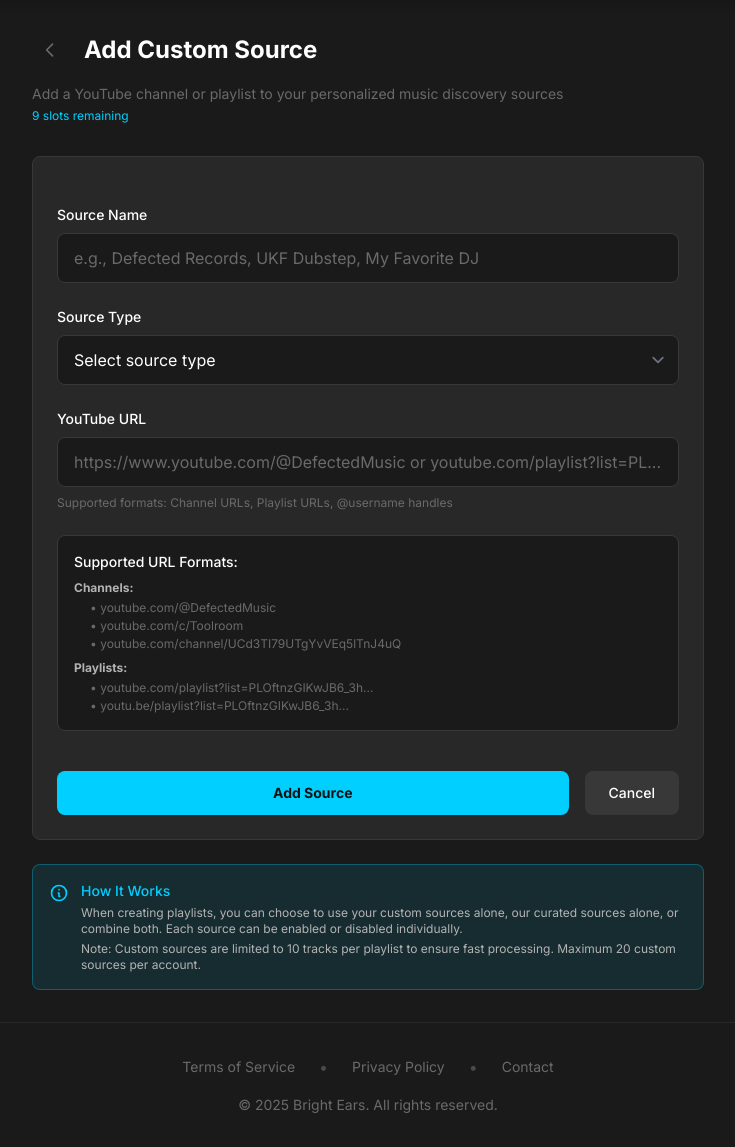
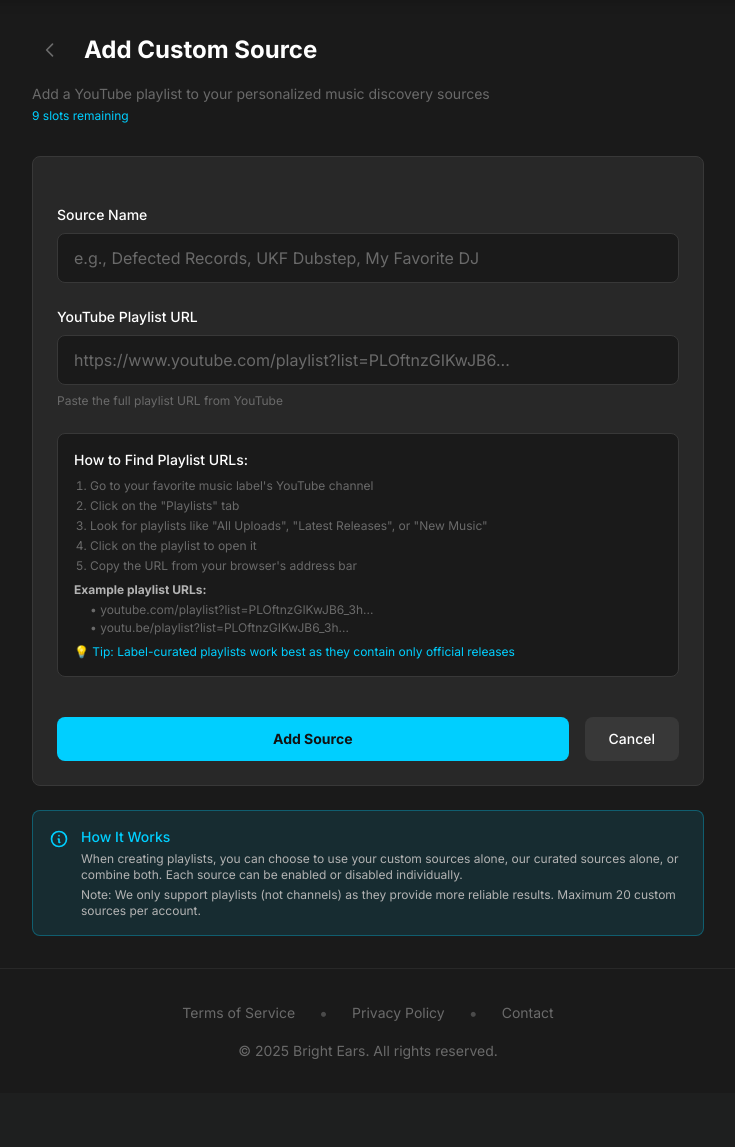
Before and after one commit to brightears/spotify-playlist-generator, a Flask app: template templates/add_source.html in a window 1280 px wide. Shown: the part 73-1220 px from the top of the page, without its empty margins (272-1007 px from the left). After the commit the page ends 1132 px from the top, so only its background shows below. Run offline with Flask 3, Linux system fonts and the light colour scheme; the template is opened without the code that fills it: most values are stand-ins (such as "Sample title", 1, 10 or a date in 2020); some libraries are stand-ins or nearby versions.

Commit message:
feat: simplify custom sources to playlist-only
- Removed source type dropdown from add source form
- Added hidden input to always set source_type to 'playlist'
- Updated all UI text to reference playlists only
- Added clear step-by-step instructions on finding playlist URLs
- Added helpful tip about label-curated playlists
- Updated placeholder and help text

Benefits:
- Simpler user experience
- More reliable results (playlists are curated)
- Avoids channel date/filtering issues
- Clearer instructions for users

🤖 Generated with [Claude Code](https://claude.ai/code)

Co-Authored-By: Claude <noreply@anthropic.com>

```diff
--- a/templates/add_source.html
+++ b/templates/add_source.html
@@ -14,7 +14,7 @@
                 </a>
                 <h1 class="text-white text-2xl font-bold">Add Custom Source</h1>
             </div>
-            <p class="text-[#6a6a6a] text-sm">Add a YouTube channel or playlist to your personalized music discovery sources</p>
+            <p class="text-[#6a6a6a] text-sm">Add a YouTube playlist to your personalized music discovery sources</p>
             {% if current_count is defined and max_sources is defined %}
             <p class="text-[#00CFFF] text-xs mt-1">{{ max_sources - current_count }} slot{{ 's' if (max_sources - current_count) != 1 else '' }} remaining</p>
             {% endif %}
@@ -30,42 +30,34 @@
                            placeholder="e.g., Defected Records, UKF Dubstep, My Favorite DJ">
                 </div>
 
-                <div>
-                    <label for="source_type" class="block text-white text-sm font-medium mb-2">Source Type</label>
-                    <select id="source_type" name="source_type" required
-                            class="w-full px-4 py-3 bg-[#1a1a1a] border border-[#383838] rounded-lg text-white focus:outline-none focus:ring-2 focus:ring-[#00CFFF] focus:border-transparent">
-                        <option value="">Select source type</option>
-                        <option value="channel">YouTube Channel</option>
-                        <option value="playlist">YouTube Playlist</option>
-                    </select>
-                </div>
+                <input type="hidden" name="source_type" value="playlist">
 
                 <div>
-                    <label for="source_url" class="block text-white text-sm font-medium mb-2">YouTube URL</label>
+                    <label for="source_url" class="block text-white text-sm font-medium mb-2">YouTube Playlist URL</label>
                     <input type="url" id="source_url" name="source_url" required
                            class="w-full px-4 py-3 bg-[#1a1a1a] border border-[#383838] rounded-lg text-white placeholder-[#6a6a6a] focus:outline-none focus:ring-2 focus:ring-[#00CFFF] focus:border-transparent"
-                           placeholder="https://www.youtube.com/@DefectedMusic or youtube.com/playlist?list=PL...">
-                    <p class="text-[#6a6a6a] text-xs mt-2">Supported formats: Channel URLs, Playlist URLs, @username handles</p>
+                           placeholder="https://www.youtube.com/playlist?list=PLOftnzGIKwJB6...">
+                    <p class="text-[#6a6a6a] text-xs mt-2">Paste the full playlist URL from YouTube</p>
                 </div>
 
                 <div class="bg-[#1a1a1a] rounded-lg p-4 border border-[#383838]">
-                    <h3 class="text-white text-sm font-medium mb-2">Supported URL Formats:</h3>
+                    <h3 class="text-white text-sm font-medium mb-2">How to Find Playlist URLs:</h3>
                     <div class="text-[#6a6a6a] text-xs space-y-2">
-                        <div>
-                            <strong class="text-[#b3b3b3]">Channels:</strong>
-                            <ul class="ml-4 mt-1 space-y-0.5">
-                                <li>• youtube.com/@DefectedMusic</li>
-                                <li>• youtube.com/c/Toolroom</li>
-                                <li>• youtube.com/channel/UCd3TI79UTgYvVEq5lTnJ4uQ</li>
-                            </ul>
-                        </div>
-                        <div>
-                            <strong class="text-[#b3b3b3]">Playlists:</strong>
+                        <ol class="list-decimal ml-4 space-y-1">
+                            <li>Go to your favorite music label's YouTube channel</li>
+                            <li>Click on the "Playlists" tab</li>
+                            <li>Look for playlists like "All Uploads", "Latest Releases", or "New Music"</li>
+                            <li>Click on the playlist to open it</li>
+                            <li>Copy the URL from your browser's address bar</li>
+                        </ol>
+                        <div class="mt-3">
+                            <strong class="text-[#b3b3b3]">Example playlist URLs:</strong>
                             <ul class="ml-4 mt-1 space-y-0.5">
                                 <li>• youtube.com/playlist?list=PLOftnzGIKwJB6_3h...</li>
                                 <li>• youtu.be/playlist?list=PLOftnzGIKwJB6_3h...</li>
                             </ul>
                         </div>
+                        <p class="text-[#00CFFF] text-xs mt-3">💡 Tip: Label-curated playlists work best as they contain only official releases</p>
                     </div>
                 </div>
 
@@ -90,7 +82,7 @@
                 <div>
                     <h4 class="text-[#00CFFF] text-sm font-medium mb-1">How It Works</h4>
                     <p class="text-[#b3b3b3] text-xs">When creating playlists, you can choose to use your custom sources alone, our curated sources alone, or combine both. Each source can be enabled or disabled individually.</p>
-                    <p class="text-[#b3b3b3] text-xs mt-1">Note: Custom sources are limited to 10 tracks per playlist to ensure fast processing. Maximum 20 custom sources per account.</p>
+                    <p class="text-[#b3b3b3] text-xs mt-1">Note: We only support playlists (not channels) as they provide more reliable results. Maximum 20 custom sources per account.</p>
                 </div>
             </div>
         </div>
--- a/templates/sources.html
+++ b/templates/sources.html
@@ -8,7 +8,7 @@
         <div class="flex flex-col sm:flex-row sm:items-center sm:justify-between gap-4 mb-8">
             <div>
                 <h1 class="text-white text-xl sm:text-2xl font-bold mb-2">My Custom Sources</h1>
-                <p class="text-[#6a6a6a] text-xs sm:text-sm">Manage your personalized YouTube channels and playlists for music discovery</p>
+                <p class="text-[#6a6a6a] text-xs sm:text-sm">Manage your personalized YouTube playlists for music discovery</p>
                 <p class="text-[#00CFFF] text-xs mt-1">{{ current_count }} of {{ max_sources }} sources used</p>
             </div>
             {% if current_count < max_sources %}
@@ -91,7 +91,7 @@
                     <path stroke-linecap="round" stroke-linejoin="round" stroke-width="2" d="M9 13h6m-3-3v6m-9 1V7a2 2 0 012-2h6l2 2h6a2 2 0 012 2v8a2 2 0 01-2 2H5a2 2 0 01-2-2z"></path>
                 </svg>
                 <h3 class="text-white text-lg font-semibold mb-2">No Custom Sources Yet</h3>
-                <p class="text-[#6a6a6a] text-sm mb-6">Add your favorite YouTube channels and playlists to personalize your music discovery experience.</p>
+                <p class="text-[#6a6a6a] text-sm mb-6">Add your favorite YouTube playlists to personalize your music discovery experience.</p>
                 <a href="{{ url_for('main.add_source') }}" class="inline-flex items-center gap-2 px-4 py-2 bg-[#00CFFF] text-[#121212] text-sm font-bold rounded-lg hover:bg-[#00a8d9] transition-colors duration-200">
                     <svg class="w-4 h-4" fill="none" stroke="currentColor" viewBox="0 0 24 24">
                         <path stroke-linecap="round" stroke-linejoin="round" stroke-width="2" d="M12 4v16m8-8H4"></path>
```
